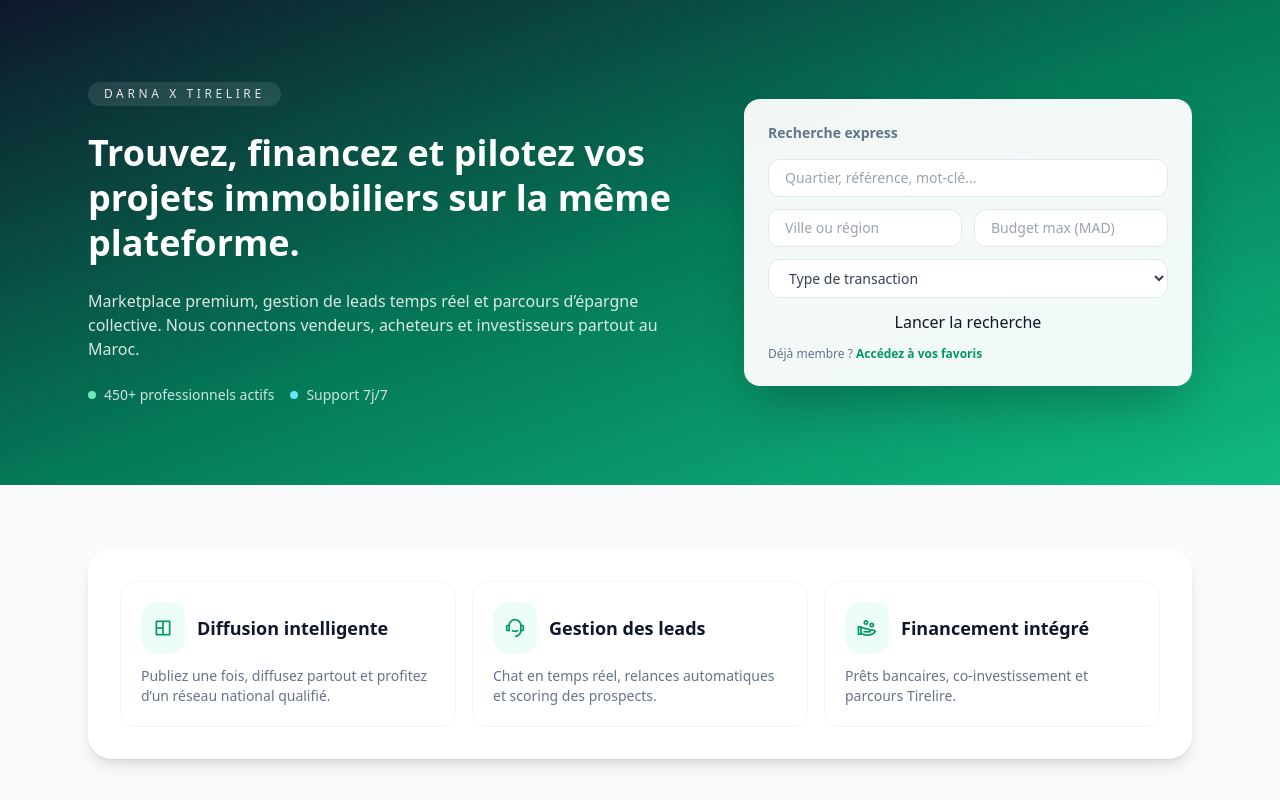
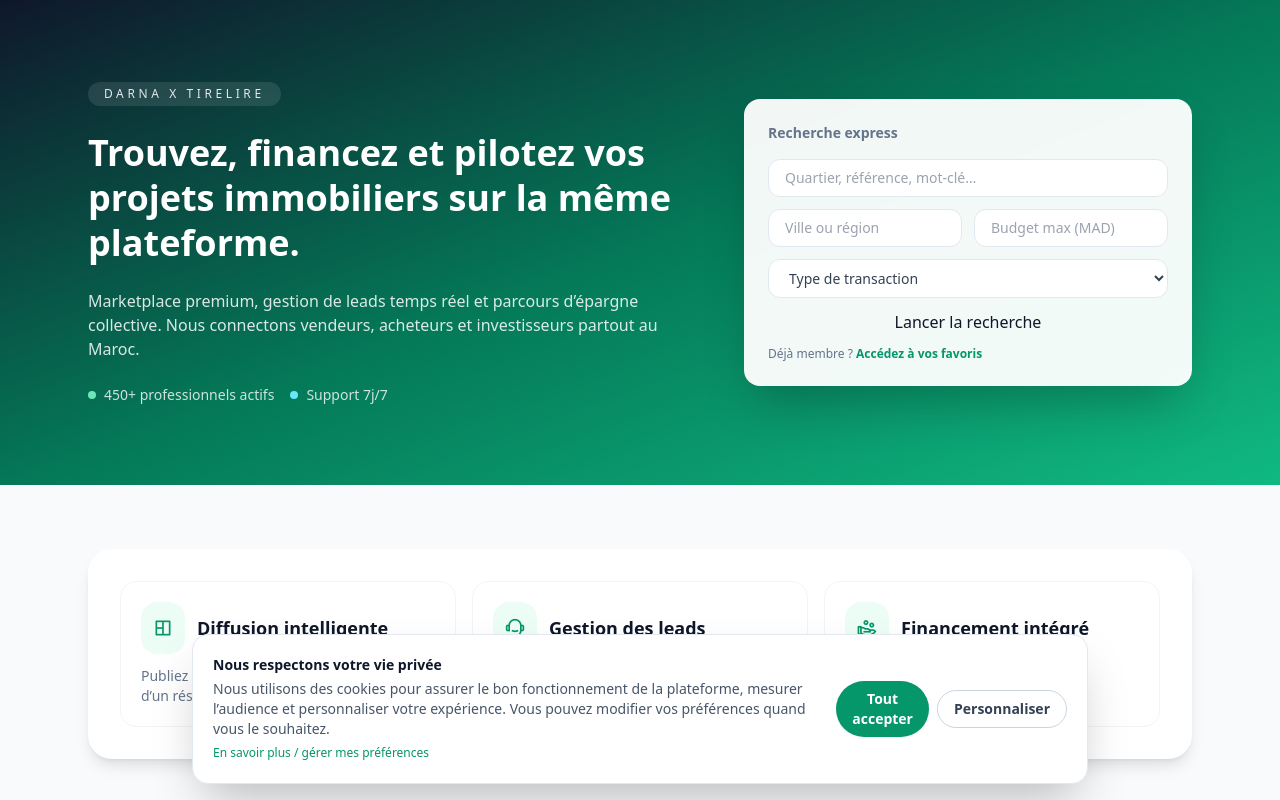
Before and after one commit to Safaa-Ettalhi/TireDarna, a React (Vite) app: page / in a window 1280 px wide. Shown: the top 800 px of the page. Built offline with nearby package versions, Linux system fonts and the light colour scheme; no server answers.

Commit message:
ajoute route cookies

```diff
--- a/src/routes/AppRouter.jsx
+++ b/src/routes/AppRouter.jsx
@@ -27,6 +27,7 @@ import NotFoundPage from "../pages/system/NotFoundPage";
 import ServerErrorPage from "../pages/system/ServerErrorPage";
 import MaintenancePage from "../pages/system/MaintenancePage";
 import PrivacyPage from "../pages/system/PrivacyPage";
+import CookiesPage from "../pages/system/CookiesPage";
 import SupportPage from "../pages/system/SupportPage";
 import InboxPage from "../pages/inbox/InboxPage";
 import BanksManagementPage from "../pages/admin/BanksManagementPage";
@@ -39,6 +40,7 @@ import ProfilePage from "../pages/profile/ProfilePage";
 import TeamPage from "../pages/team/TeamPage";
 import HomePage from "../pages/home/HomePage";
 import PromotionsBadgesPage from "../pages/properties/PromotionsBadgesPage";
+import CookieConsentBanner from "../components/system/CookieConsentBanner.jsx";
 
 const queryClient = new QueryClient();
 
@@ -103,6 +105,7 @@ const router = createBrowserRouter([
   { path: "/500", element: <ServerErrorPage /> },
   { path: "/maintenance", element: <MaintenancePage /> },
   { path: "/legal/privacy", element: <PrivacyPage /> },
+  { path: "/legal/cookies", element: <CookiesPage /> },
   { path: "/support", element: <SupportPage /> },
   { path: "*", element: <NotFoundPage /> },
 ]);
@@ -120,7 +123,10 @@ export function AppRouter() {
     <QueryClientProvider client={queryClient}>
       <AuthProvider>
         <RealtimeProvider>
-          <RouterProvider router={router} />
+          <>
+            <RouterProvider router={router} />
+            <CookieConsentBanner />
+          </>
         </RealtimeProvider>
       </AuthProvider>
     </QueryClientProvider>
```
